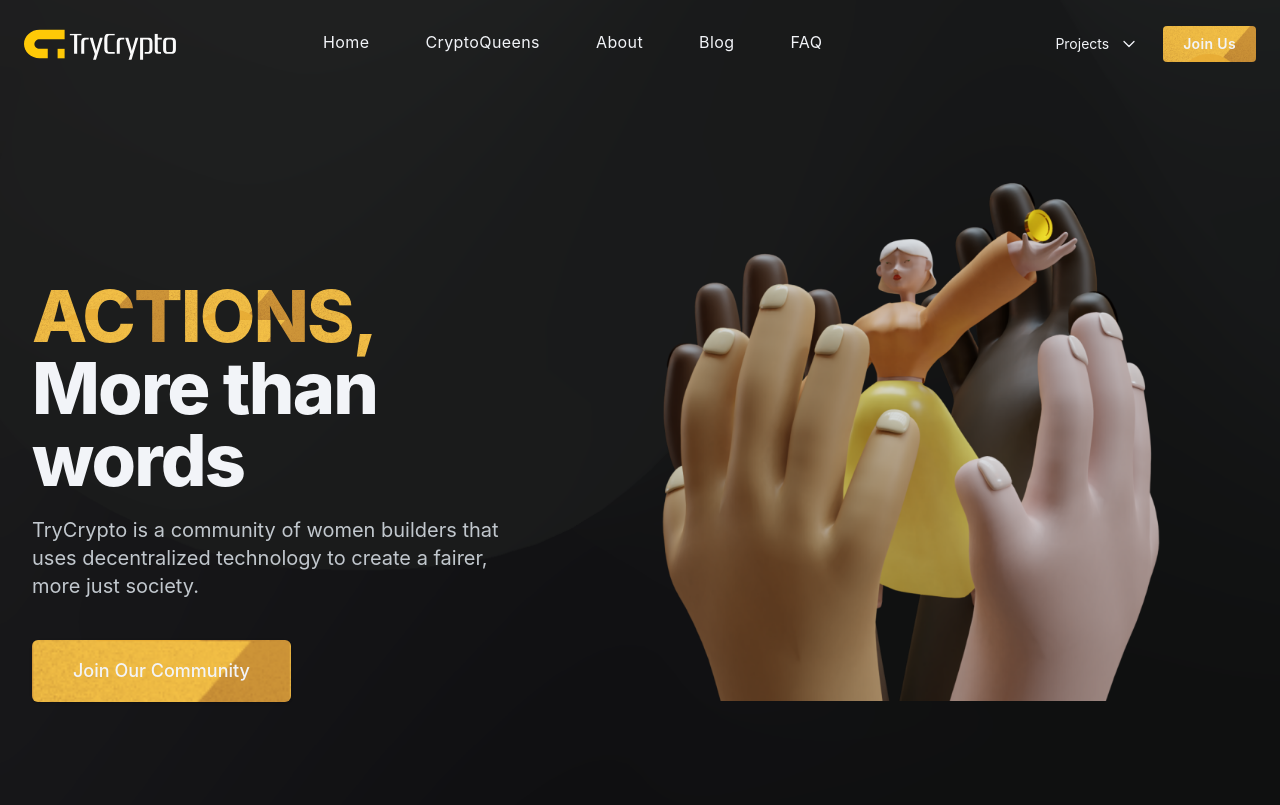
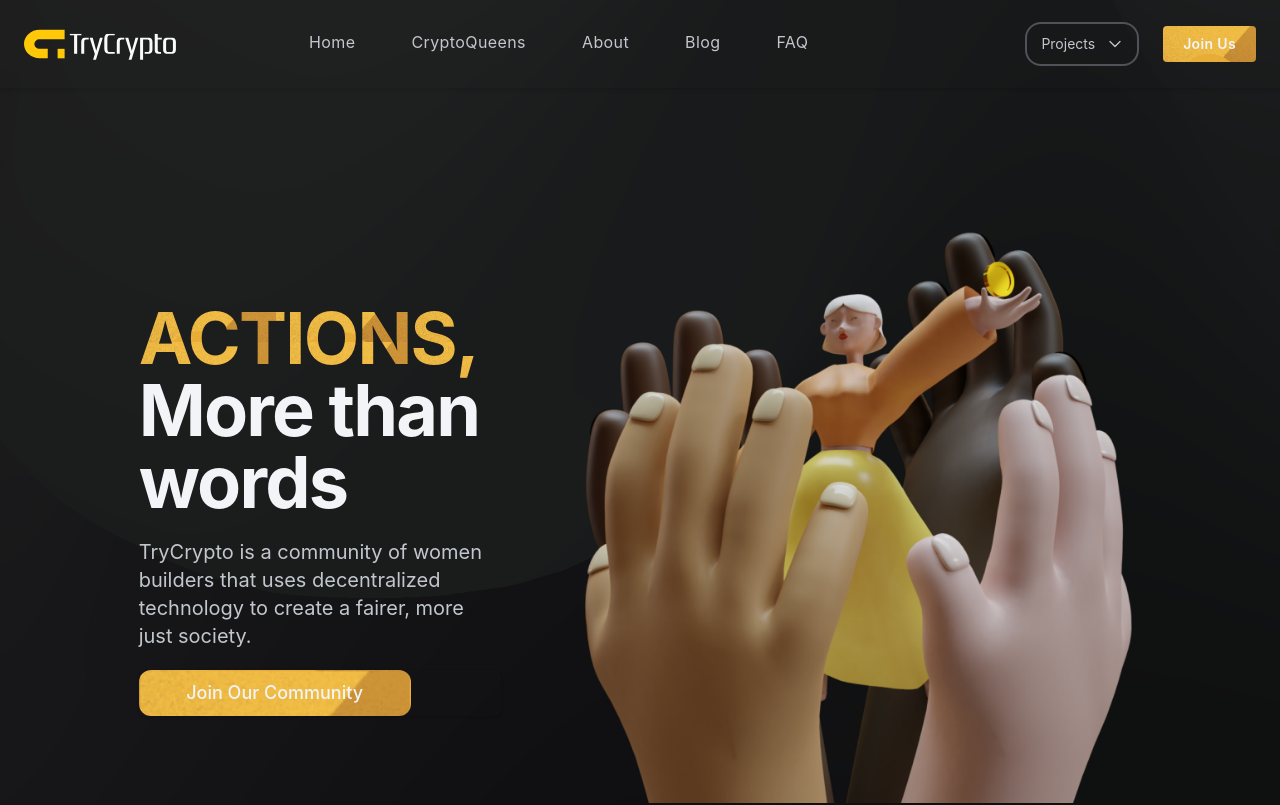
Before and after one commit to trycrypto/live-tc-site, a Next.js app: page / in a window 1280 px wide. Shown: the top 805 px of the page. Built offline with nearby package versions, Linux system fonts and the light colour scheme.

Commit message:
fix: Responsiveness for Navbar and main hero

```diff
--- a/components/Navbar/index.js
+++ b/components/Navbar/index.js
@@ -4,20 +4,20 @@ export default function IndexPage() {
   const [profile, setProfile] = useState(false);
   return (
     <>
-      <div className="h-full w-full">
+      <div className="h-full w-full shadow-md">
         {/* Code block starts */}
         <nav className=" xl:block hidden">
           <div className="mx-auto container px-6 py-2">
             <div className="flex items-center justify-between">
               <div className="flex w-full sm:w-auto items-center sm:items-stretch justify-end sm:justify-start">
                 <img
-                  className="h-6 w-auto md:h-8"
+                  className="h-4 w-auto md:h-8"
                   src="/images/Logo.svg"
                   alt=""
                 />
               </div>
               <div className="flex">
-                <div className="hidden xl:flex md:mr-6 xl:mr-16 text-grey tracking-wide text-base space-x-4">
+                <div className="hidden xl:flex md:mr-6 xl:mr-16 text-grey-extralight tracking-wide text-base space-x-4">
                   <a
                     href="javascript: void(0)"
                     className="flex px-5 items-center py-6 leading-5 hover:text-yellow focus:text-yellow border-b-4 border-transparent focus:border-yellow  transition duration-150 ease-in-out"
@@ -58,7 +58,7 @@ export default function IndexPage() {
                     onClick={() => setProfile(!profile)}
                   >
                     {profile && (
-                      <ul className="p-2 z-10 w-44 bg-home-bkg bg-cover absolute rounded right-0 shadow top-0 mt-16 text-grey shadow-md tracking-wide space-y-5">
+                      <ul className="p-2 z-10 w-44 bg-home-bkg bg-cover absolute rounded right-0 shadow top-0 mt-16 text-grey-extralight shadow-md tracking-wide space-y-5">
                         <li className="cursor-pointer  leading-3 tracking-normal py-2 hover:text-yellow focus:text-yellow focus:outline-none ml-2 pb-4 border-b-2 border-opacity-10">
                           NftyFile
                         </li>
@@ -70,11 +70,12 @@ export default function IndexPage() {
                         </li>
                       </ul>
                     )}
-                    <div className="text-grey cursor-pointer flex text-sm border-2 border-transparent rounded-full focus:outline-none focus:border-white transition duration-150 ease-in-out">
+                    <div className="flex items-center border-2 border-white-dark px-3 py-2 rounded-2xl">
+                      <div className="text-grey-extralight cursor-pointer flex text-sm border-2 border-transparent rounded-full focus:outline-none focus:border-white transition duration-150 ease-in-out">
                         Projects
                       </div>
                       {/* Can be Chevron Icon */}
-                    <div className="ml-2 text-grey">
+                      <div className="ml-2 text-grey-extralight">
                         <svg
                           xmlns="http://www.w3.org/2000/svg"
                           className="icon icon-tabler icon-tabler-chevron-down cursor-pointer"
@@ -90,6 +91,7 @@ export default function IndexPage() {
                           <path stroke="none" d="M0 0h24v24H0z" />
                           <polyline points="6 9 12 15 18 9" />
                         </svg>
+                      </div>
                     </div>
                   </div>
                 </div>
--- a/components/home/Hero.js
+++ b/components/home/Hero.js
@@ -1,10 +1,41 @@
-import MainBanner from "../visuals/Main-banner";
-
 const Home = () => {
   return (
-    <div className="relative">
-      <main className="h-screen">
-        <div className="mx-auto  max-w-screen-xl w-full pt-32 pb-20 md:text-center  lg:py-48 lg:text-left">
+    <main className="h-full">
+      <div className="lg:max-w-screen-2xl md:max-w-screen-md mx-auto flex items-center text-white ">
+        <div className="relative w-full my-auto py-32 flex flex-col-reverse justify-center items-center lg:flex-row ">
+          <div className="relative ml-4 sm:px-8 text-center md:ml-0 lg:text-left w-11/12 lg:w-4/12">
+            <h1 className="text-5xl tracking-tight font-bold   md:text-5xl lg:text-5xl xl:text-7xl">
+              <span className="block bg-clip-text text-transparent bg-yellow-bkg uppercase inline">
+                Actions,
+              </span>{" "}
+              <br />
+              <span className="block text-grey inline">More than words</span>
+            </h1>
+            <p className="my-3 text-lg text-grey-extralight sm:text-xl md:mx-auto md:my-5 md:max-w-lg">
+              TryCrypto is a community of women builders that uses decentralized
+              technology to create a fairer, more just society.
+            </p>
+            <div className="mt-5">
+              <div className="mt-2 rounded-md shadow  ">
+                <a
+                  href="#"
+                  className="mx-auto w-9/12 lg:mx-0 flex items-center justify-center px-8 py-3 border border-transparent text-base font-medium rounded-xl text-grey bg-yellow-bkg bg-cover md:py-2 md:text-lg md:px-10"
+                >
+                  Join Our Community
+                </a>
+              </div>
+            </div>
+          </div>
+          <div className=" lg:-inset-y-24 lg:right-8 lg:w-1/2 ">
+            <img
+              className=" mx-auto w-11/12  object-cover md:w-7/12 lg:w-11/12"
+              src="/images/equity.png"
+              alt=""
+            />
+          </div>
+        </div>
+      </div>
+      {/* <div className="relative mx-auto max-w-screen-2xl w-full pt-32 pb-20 md:text-center  lg:py-48 lg:text-left">
           <div className="px-2 lg:w-5/12 sm:px-8 ">
             <h1 className="text-4xl tracking-tight font-extrabold  sm:text-5xl md:text-6xl lg:text-5xl xl:text-7xl">
               <span className="block bg-clip-text text-transparent bg-yellow-bkg uppercase inline">
@@ -13,7 +44,7 @@ const Home = () => {
               <br />
               <span className="block text-grey inline">More than words</span>
             </h1>
-            <p className="mt-3 md:mx-auto text-lg text-grey-extralight sm:text-xl md:mt-5 md:max-w-2xl">
+            <p className="mt-3 md:mx-auto text-lg text-grey-extralight sm:text-xl md:mt-5 md:max-w-3xl">
               TryCrypto is a community of women builders that uses decentralized
               technology to create a fairer, more just society.
             </p>
@@ -28,72 +59,15 @@ const Home = () => {
               </div>
             </div>
           </div>
-        </div>
-        <div className="mx-auto relative w-10/12 lg:absolute lg:inset-y-0 lg:right-0 lg:w-1/2 lg:h-full lg:mt-20">
+          <div className="mx-auto relative mt-10 lg:absolute lg:inset-y-0 lg:right-0 lg:w-1/2 lg:h-full lg:mt-20 ">
             <img
-            className="absolute inset-0 w-10/12 object-cover"
+              className=" inset-0 w-11/12 mx-auto object-cover md:w-7/12 lg:w-11/12"
               src="/images/equity.png"
               alt=""
             />
           </div>
+        </div> */}
     </main>
-    </div>
-    // <div className="flex relative h-screen max-w-screen-2xl mx-auto">
-    /* <div className="flex justify-between items-center ">
-        <div className="flex flex-col items-left mx-4 max-w-screen-2xl ">
-          <h1 className="mt-1 block text-4xl tracking-tight font-bold sm:text-5xl xl:text-7xl">
-            <span className="block bg-clip-text bg-yellow-bkg text-transparent uppercase ">
-              Action,
-            </span>
-            <span className="block text-grey">More than Words</span>
-          </h1>
-          <p className=" block mt-3 text-base text-gray-500 sm:mt-5 sm:text-xl lg:text-lg xl:text-xl">
-            TryCrypto is a community of women builders that uses decentralized
-            technology to create a fairer, more just society.
-          </p>
-          <button
-            type="submit"
-            className="bg-yellow-bkg bg-cover px-10 py-4 rounded-md text-grey font-semibold text-large tracking-wide shadow-md"
-          >
-            Join our community
-          </button>
-        </div>
-        <div className="relative">
-          <img className=" w-8/12" src="/images/equity.png" />
-        </div>
-    //   </div> */
-    // </div>
-    // <div className="flex relative h-screen ">
-    //   <main className="flex justify-center items-center max-w-screen m-auto">
-    //     <div className="mt-32 lg:mt-0 lg:grid lg:grid-cols-12 lg:gap-5 items-center">
-    //       <div className="pb-0 max-w-2xl sm:text-center md:max-w-lg md:mx-auto lg:col-span-6 lg:text-left lg:pb-32">
-    //         <h1>
-    //           <span className="mt-1 block text-4xl tracking-tight font-bold sm:text-5xl xl:text-7xl">
-    //             <span className="block bg-clip-text bg-yellow-bkg text-transparent uppercase ">
-    //               Action,
-    //             </span>
-    //             <span className="block text-grey">More than Words</span>
-    //           </span>
-    //         </h1>
-    //         <p className="mt-3 text-base text-gray-500 sm:mt-5 sm:text-xl lg:text-lg xl:text-xl">
-    //           TryCrypto is a community of women builders that uses decentralized
-    //           technology to create a fairer, more just society.
-    //         </p>
-    //         <div className="flex justify-center mt-8 sm:max-w-lg sm:mx-auto sm:text-center lg:text-left lg:mx-0">
-    //           <button
-    //             type="submit"
-    //             className="uppercase mt-3 w-11/12 px-10 py-4 border border-transparent text-base font-medium rounded-md text-white bg-yellow-bkg bg-cover shadow-sm hover:bg-gray-900 focus:outline-none focus:ring-2 focus:ring-offset-2 focus:ring-indigo-500 sm:mt-0 sm:ml-3 sm:flex-shrink-0 sm:inline-flex sm:items-center sm:w-auto md:m-0"
-    //           >
-    //             Join our community
-    //           </button>
-    //         </div>
-    //       </div>
-    //       <div className="relative sm:max-w-lg sm:mx-auto  lg:max-w-screen-xl lg:mx-0 lg:col-span-5 lg:flex lg:items-center">
-    //         <img className="w-full" src="/images/equity.png" />
-    //       </div>
-    //     </div>
-    //   </main>
-    // </div>
   );
 };
 
--- a/tailwind.config.js
+++ b/tailwind.config.js
@@ -11,9 +11,13 @@ module.exports = {
       backgroundImage: {
         "home-bkg": "url(/images/home.png)",
         "yellow-bkg": "url(/images/yellow.png)",
+        "cq-bkg": "url(/images/cq.png)",
       },
       colors: {
-        white: "#FFFFFF",
+        white: {
+          DEFAULT: "#FFFFFF",
+          dark: "#4D5358",
+        },
         black: {
           light: "#1B1C1C",
           DEFAULT: "#0E0E10",
```
Lines whose indentation alone changed are shown as unchanged.
